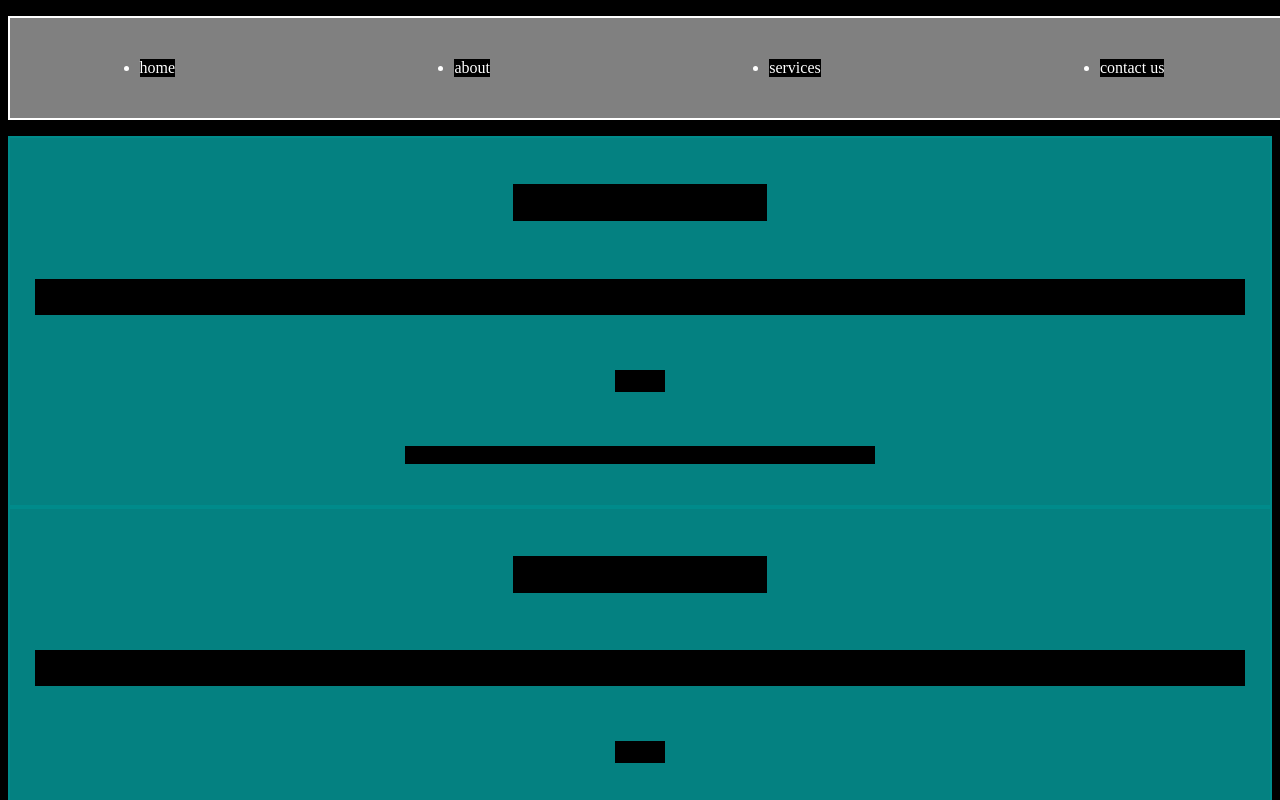
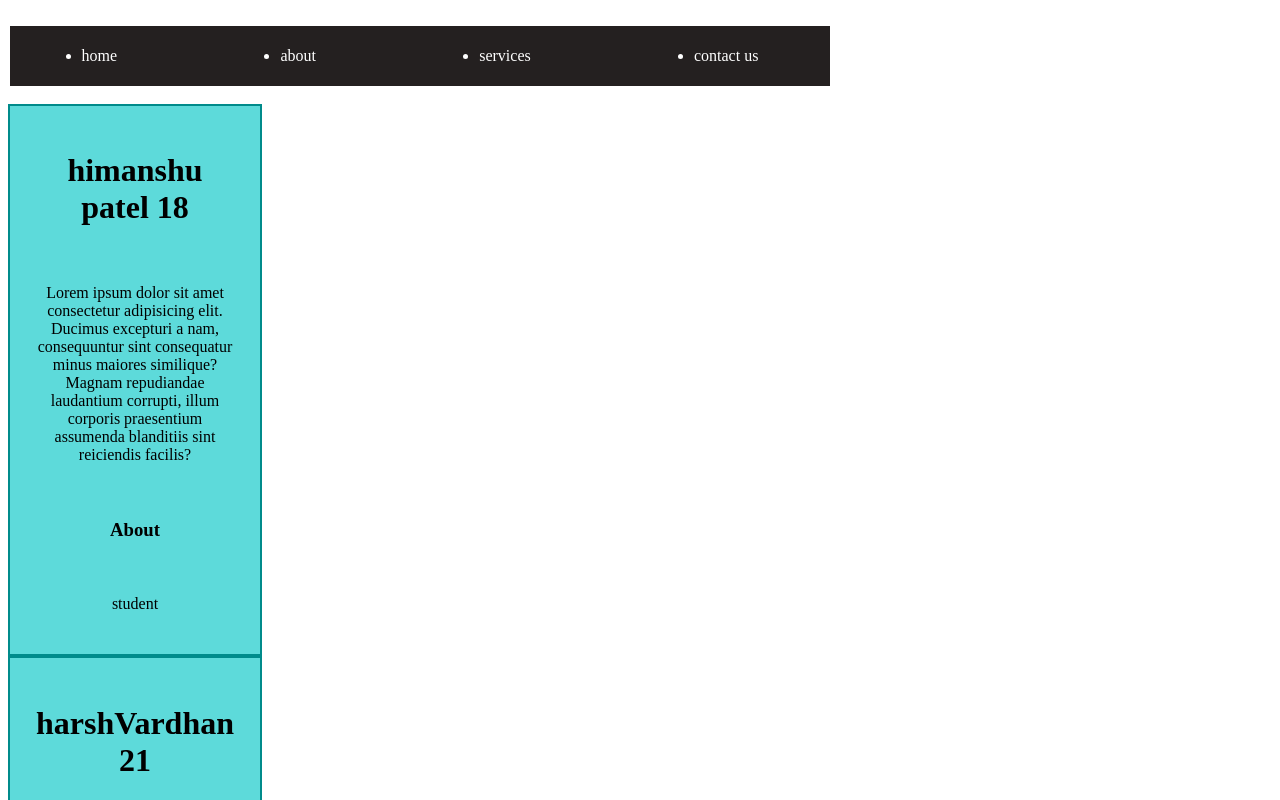
Before and after one commit to himanshupatel2007/React-Practise, a React (Vite) app: page / in a window 1280 px wide. Shown: the top 800 px of the page. Built offline with nearby package versions, Linux system fonts and the light colour scheme.

Commit message:
props working understood and practised passing data and reusing components

```diff
--- a/src/App.jsx
+++ b/src/App.jsx
@@ -4,9 +4,9 @@ import Navbar from "./components/Navbar"
 function App() {
   return (<>
     <Navbar/>
-    <Card/>
-    <Card/>
-    <Card/>
+    <Card name = "himanshu patel" age= {18} about = "student"/>
+    <Card name = "harshVardhan" age ={21} about = "web developer"/>
+    <Card name = " harsh monga" age = {21} about = "drummer"/>
   </>
   )
 }
--- a/src/components/Card.jsx
+++ b/src/components/Card.jsx
@@ -1,12 +1,12 @@
 import React from 'react'
 
-const Card = () => {
+const Card = (data) => {
     return (
         <div className='card'>
-            <h1>CARD HEADING</h1>
+            <h1>{data.name} {data.age}</h1>
             <p>Lorem ipsum dolor sit amet consectetur adipisicing elit. Ducimus excepturi a nam, consequuntur sint consequatur minus maiores similique? Magnam repudiandae laudantium corrupti, illum corporis praesentium assumenda blanditiis sint reiciendis facilis?</p>
             <h3>About</h3>
-            <p>Lorem ipsum, dolor sit amet consectetur adipisicing elit. Aperiam, nobis?</p>
+            <p>{data.about}</p>
         </div>
     )
 }
--- a/src/index.css
+++ b/src/index.css
@@ -1,13 +1,12 @@
-*{
-  background-color: black;
 
+body{
+  display: flex;
 }
-
 .navbar{
-  width: 100%;
-  height: 10vh;
+  width: 100vb;
+  height: 5vh;
   padding: 10px;
-  background-color: gray;
+  background-color: rgb(36, 32, 32);
   border: 2px solid white;
   color: white;
   display: flex;
@@ -17,9 +16,10 @@
   align-items: center;
 }
 .card{
+
+  width: 200px;
   display: flex;
-  justify-content: center;
-  align-items: center;
+text-align: center;
   gap: 20px;
   flex-direction: column;
   background-color: rgba(7, 199, 199, 0.651);
```
